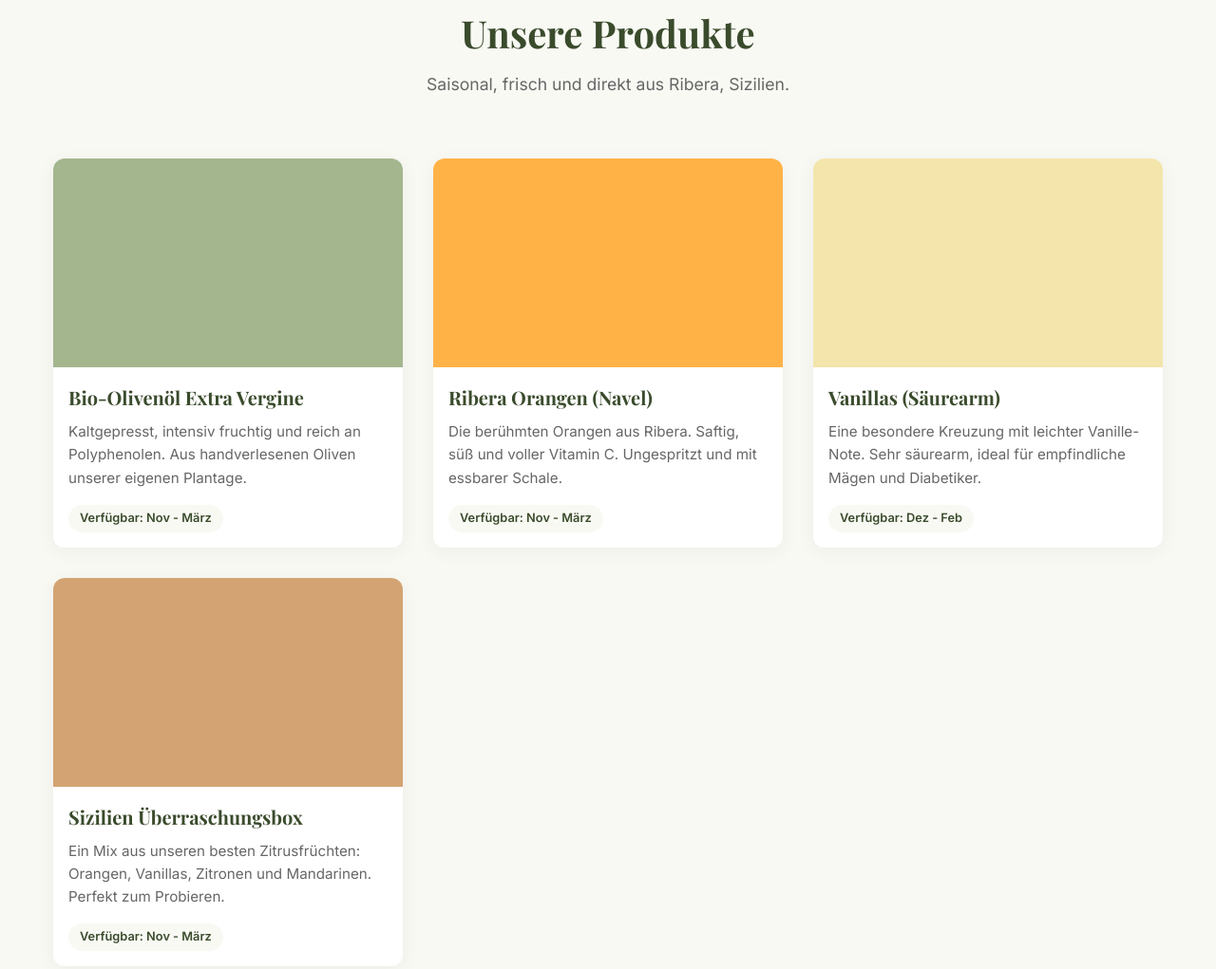
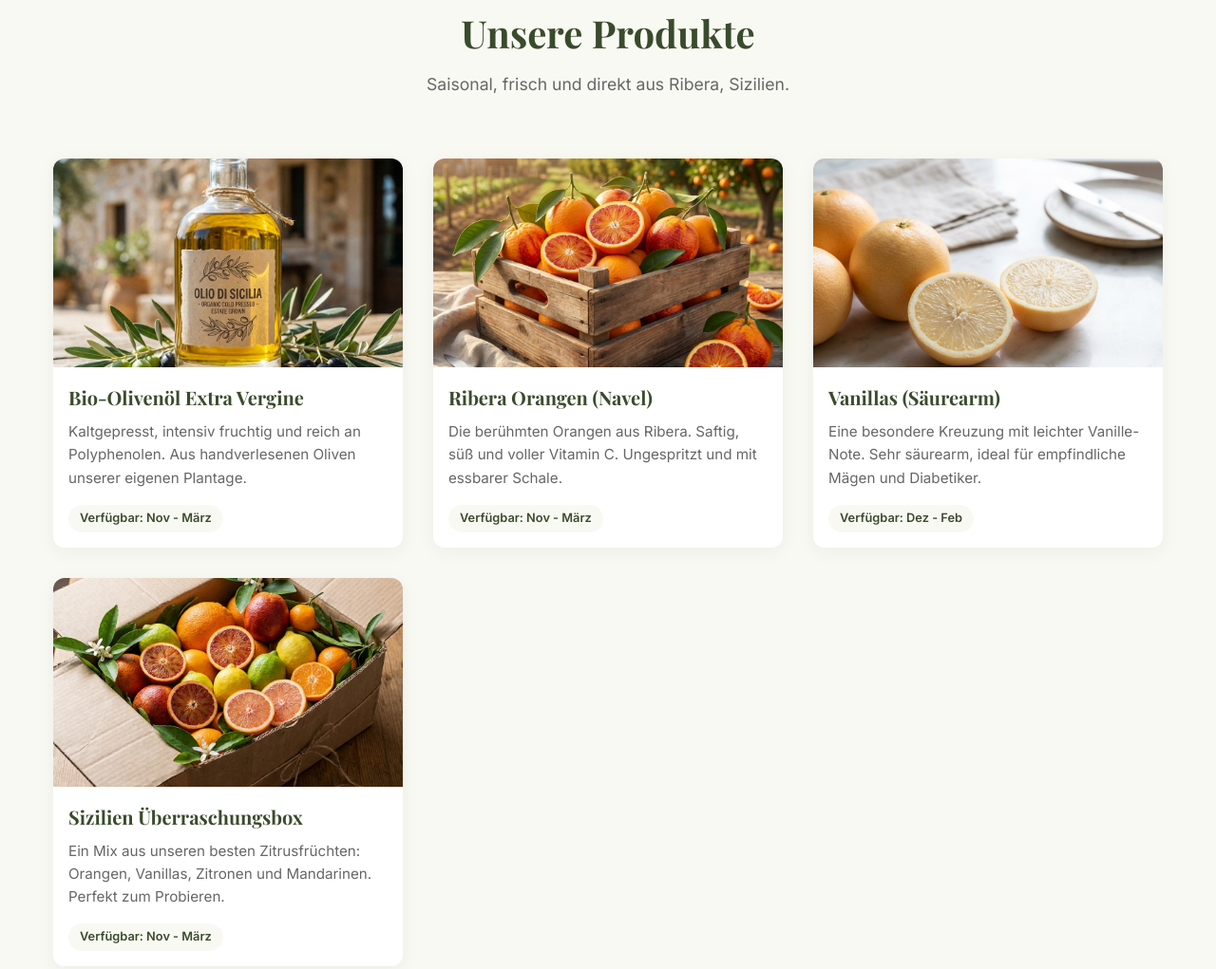
Before and after one commit to snowvvhite/sicilia_bioladen, a plain HTML site: page sicilia_bioladen/index.html in a window 1280 px wide. Shown: the part 925-1946 px from the top of the page at 95% size. Drawn offline with nearby package versions, Linux system fonts and the light colour scheme.

Commit message:
Add files via upload

```diff
--- a/sicilia_bioladen/css/styles.css
+++ b/sicilia_bioladen/css/styles.css
@@ -188,13 +188,15 @@ nav a:hover {
 
     /* TODO: Add mobile menu toggle */
 }
+
 /* --- Layout Utilities --- */
 .section {
     padding: var(--spacing-xl) 0;
 }
 
 .section-alt {
-    background-color: #EFEFE8; /* Slightly darker than bg */
+    background-color: #EFEFE8;
+    /* Slightly darker than bg */
 }
 
 .container {
@@ -230,7 +232,7 @@ nav a:hover {
     background: var(--color-white);
     border-radius: 12px;
     overflow: hidden;
-    box-shadow: 0 4px 20px rgba(0,0,0,0.05);
+    box-shadow: 0 4px 20px rgba(0, 0, 0, 0.05);
     transition: transform var(--transition-fast), box-shadow var(--transition-fast);
     display: flex;
     flex-direction: column;
@@ -238,7 +240,7 @@ nav a:hover {
 
 .product-card:hover {
     transform: translateY(-5px);
-    box-shadow: 0 10px 30px rgba(0,0,0,0.1);
+    box-shadow: 0 10px 30px rgba(0, 0, 0, 0.1);
 }
 
 .product-image {
@@ -249,10 +251,25 @@ nav a:hover {
 }
 
 /* Placeholders for now - will replace with real images later */
-.placeholder-oil { background-color: #A4B68E; }
-.placeholder-orange { background-color: #FFB347; }
-.placeholder-vanilla { background-color: #F3E5AB; }
-.placeholder-box { background-color: #D4A373; }
+.placeholder-oil {
+    background-image: url('../assets/images/olive_oil.png');
+    background-color: transparent;
+}
+
+.placeholder-orange {
+    background-image: url('../assets/images/oranges.png');
+    background-color: transparent;
+}
+
+.placeholder-vanilla {
+    background-image: url('../assets/images/vanillas.png');
+    background-color: transparent;
+}
+
+.placeholder-box {
+    background-image: url('../assets/images/citrus_box.png');
+    background-color: transparent;
+}
 
 .product-info {
     padding: var(--spacing-md);
@@ -324,7 +341,7 @@ nav a:hover {
     background: var(--color-white);
     padding: var(--spacing-lg);
     border-radius: 12px;
-    box-shadow: 0 4px 20px rgba(0,0,0,0.05);
+    box-shadow: 0 4px 20px rgba(0, 0, 0, 0.05);
 }
 
 .contact-card h3 {
@@ -358,7 +375,7 @@ footer {
 }
 
 .footer-links a {
-    color: rgba(255,255,255,0.8);
+    color: rgba(255, 255, 255, 0.8);
     margin: 0 var(--spacing-md);
     font-size: 0.9rem;
 }
@@ -368,7 +385,7 @@ footer {
 }
 
 .copyright {
-    color: rgba(255,255,255,0.5);
+    color: rgba(255, 255, 255, 0.5);
     font-size: 0.8rem;
 }
 
@@ -430,9 +447,10 @@ footer {
         height: 100vh;
         background-color: var(--color-white);
         padding: var(--spacing-xl) var(--spacing-lg);
-        box-shadow: -2px 0 10px rgba(0,0,0,0.1);
+        box-shadow: -2px 0 10px rgba(0, 0, 0, 0.1);
         transition: var(--transition-fast);
-        display: block !important; /* Override previous display: none */
+        display: block !important;
+        /* Override previous display: none */
     }
 
     .nav-menu.active {
```
